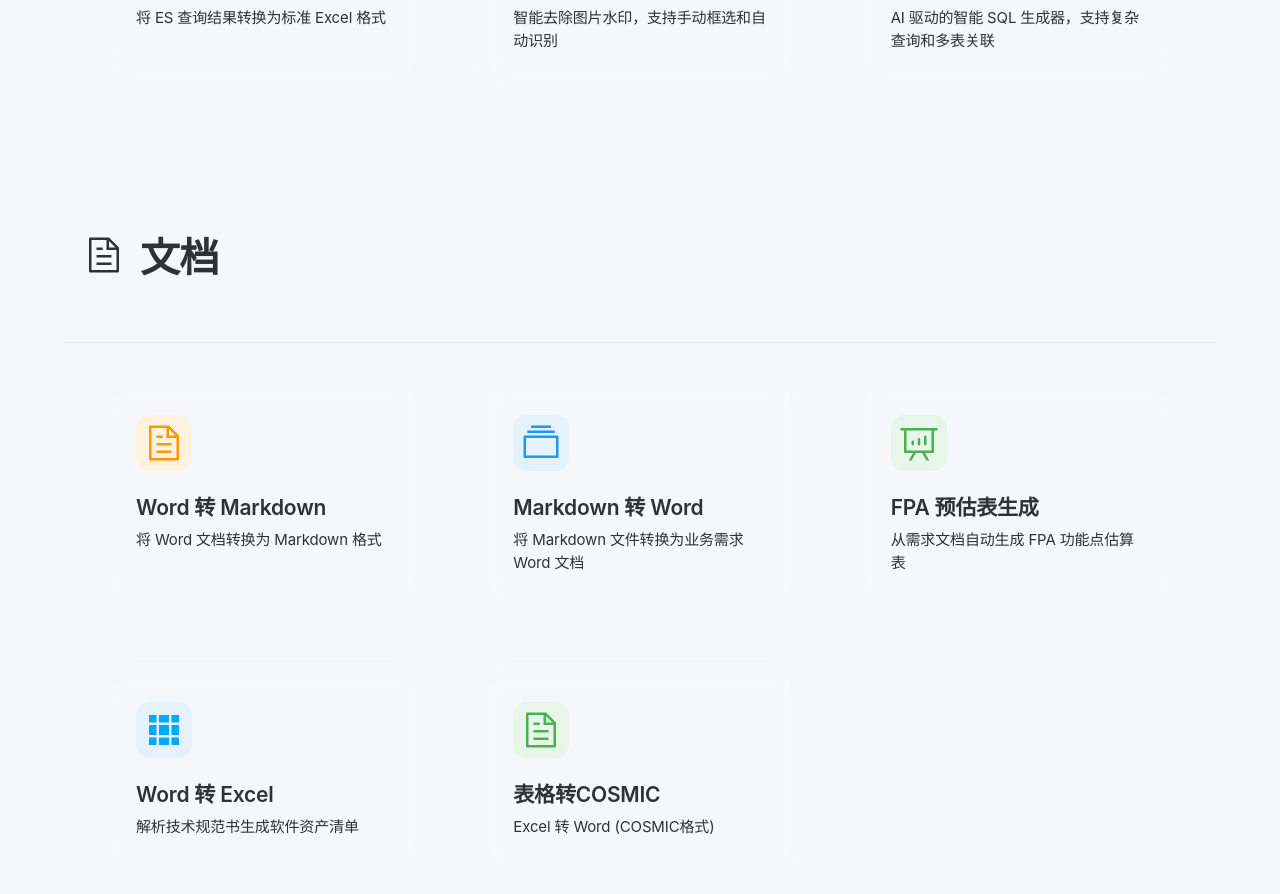
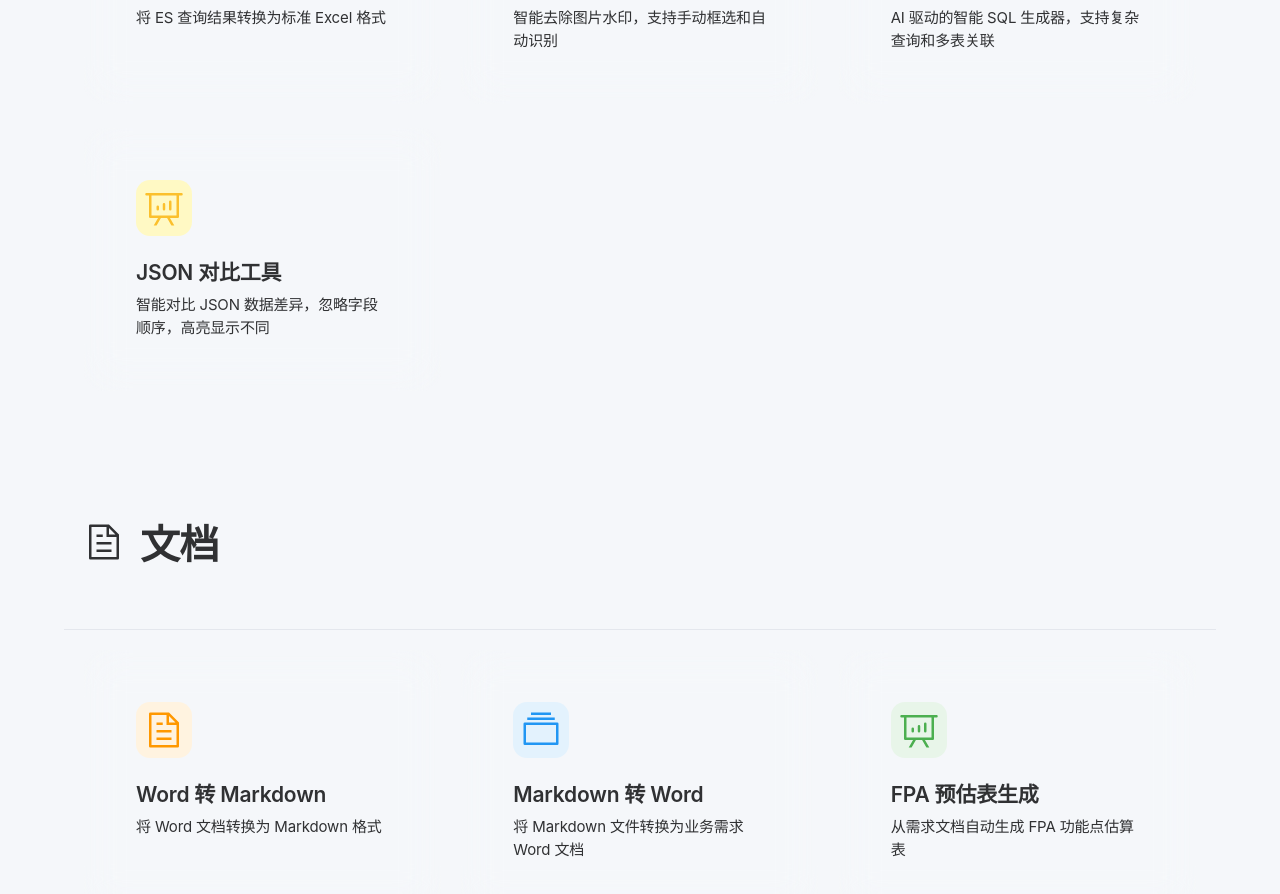
Before and after one commit to qbu889/OPMPlatform, a Vue app in the folder frontend/: page / in a window 1280 px wide. Shown: the part 940-1834 px from the top of the page. Built offline with nearby package versions, Linux system fonts and the light colour scheme.

Commit message:
feat: 添加JSON对比工具到首页
- 在高效工具区域添加JSON对比工具卡片
- 黄色主题配色，DataAnalysis图标
- Header导航已包含该入口

```diff
--- a/frontend/src/views/Home.vue
+++ b/frontend/src/views/Home.vue
@@ -69,6 +69,15 @@
             </div>
             <h3>SQL 智能生成</h3>
             <p>AI 驱动的智能 SQL 生成器，支持复杂查询和多表关联</p>
+          </el-card>
+        </el-col>
+        <el-col :xs="24" :sm="12" :lg="8">
+          <el-card class="feature-card" shadow="hover" @click="goTo('/json-diff')">
+            <div class="feature-icon" style="background: #fff9c4">
+              <el-icon size="40" color="#fbc02d"><DataAnalysis /></el-icon>
+            </div>
+            <h3>JSON 对比工具</h3>
+            <p>智能对比 JSON 数据差异，忽略字段顺序，高亮显示不同</p>
           </el-card>
         </el-col>
       </el-row>
```
